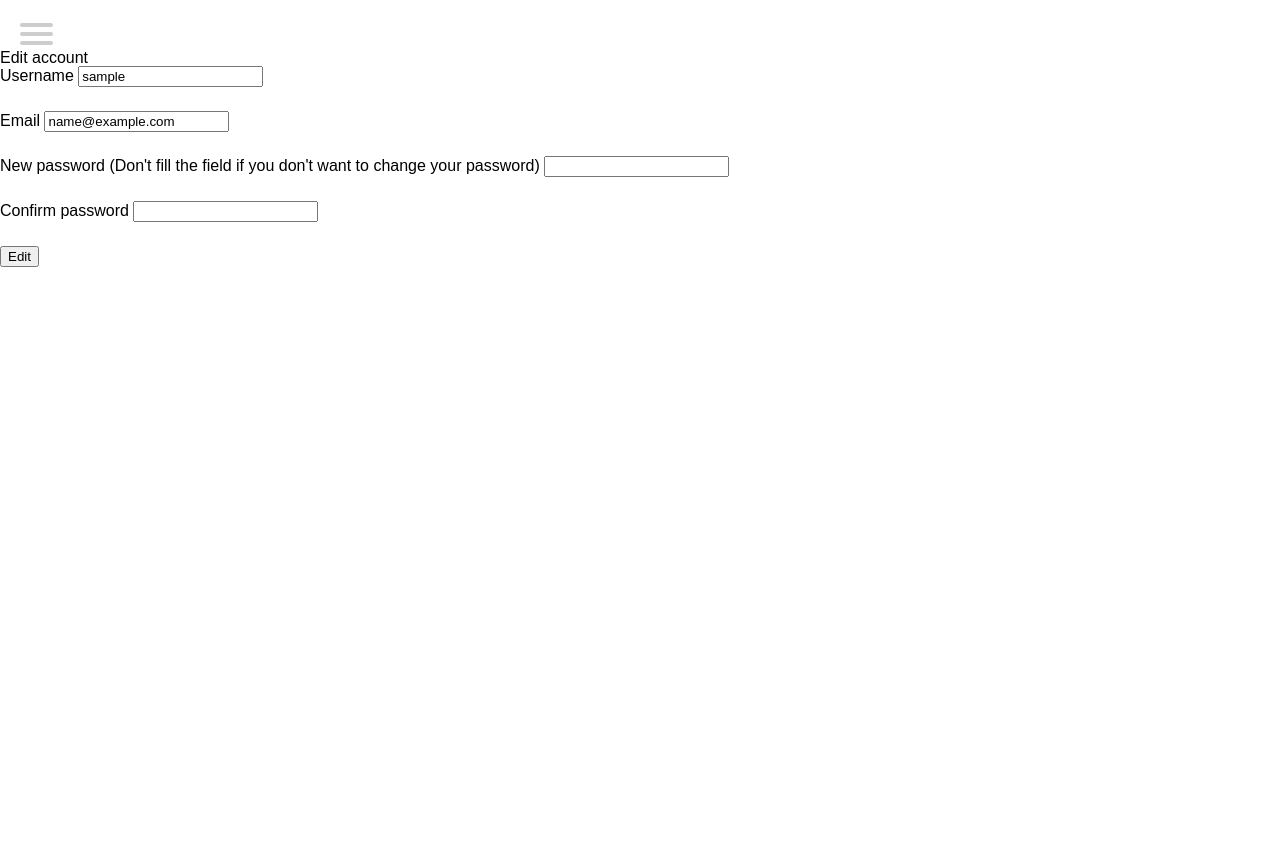
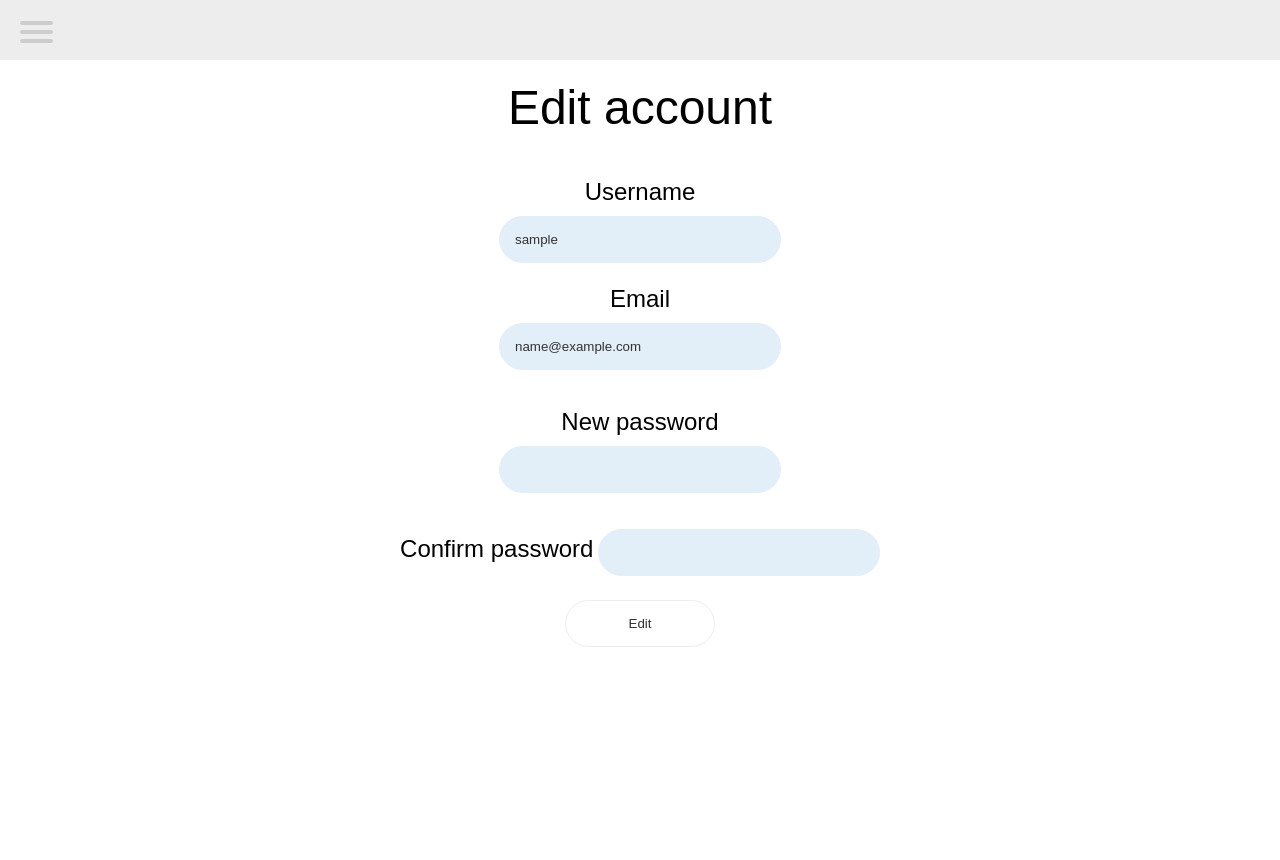
Before and after one commit to eFernP/Microteller, a Node server app: page /account/edit in a window 1280 px wide. Before the commit the page ends 267 px from the top, so only its background shows below. Run offline with Node 20, Linux system fonts and the light colour scheme; the visitor is signed in with stand-in values (Sample User, id 1); some libraries are stand-ins or nearby versions; some web fonts are replaced.

Commit message:
EditAccount

```diff
--- a/public/stylesheets/style.css
+++ b/public/stylesheets/style.css
@@ -64,6 +64,7 @@ nav {
 nav #menu-toggle {
   align-self: flex-end;
   margin-left: 20px;
+  padding-bottom: 12px;
 }
 
 #menu {
@@ -321,6 +322,7 @@ nav #menu-toggle {
       border-radius: 50px;
       color: #333;
       cursor: pointer;
+      margin-top: 1.5vh;
 }
 
 .button-login {
@@ -337,4 +339,26 @@ nav #menu-toggle {
   padding-bottom: 3vh;
 }
 
-/* signup */
+/* signup reutilizado de login*/
+
+/* layout */
+
+.nav {
+  background-color: #EDEDED;
+  height: 60px;
+}
+
+.h1-account-edit {
+  font-size: 6vh;
+  text-align: center;
+  padding-top: 3vh;
+}
+
+.text-size-label {
+  font-size: 3vh;
+}
+
+.div1-account-edit {
+  padding-top: 6vh;
+  text-align: center;
+}
--- a/views/account-edit.hbs
+++ b/views/account-edit.hbs
@@ -1,34 +1,37 @@
-<h1>Edit account</h1>
-
+<div class="global-div-login">
+  <h1 class="h1-account-edit">Edit account</h1>
+<div class="div1-account-edit">
   <form method="POST" action="/account/edit">
 
-  <div class="field" >
-    <label>Username</label>
-    <input type="text" name="username" value="{{user.username}}"/>
+    <div class="field">
+      <label class="text-size-label">Username</label><br>
+      <input class="input-size" type="text" name="username" value="{{user.username}}" />
     </div>
 
-  <div class="field" >
-    <label>Email</label>
-    <input type="text" name="email" value="{{user.email}}"/>
+    <div class="field">
+      <label class="text-size-label">Email</label><br>
+      <input class="input-size" type="text" name="email" value="{{user.email}}" />
     </div>
 
-  <div class="field" >
-    <label>New password (Don't fill the field if you don't want to change your password)</label>
-    <input type="password" name="password"/>
+    <div class="field"><br>
+      <label class="text-size-label">New password</label><br>
+      <input class="input-size" type="password" name="password" />
     </div>
 
-  <div class="field" >
-    <label>Confirm password</label>
-    <input type="password" name="confirmedPassword"/>
+    <div class="field">
+      <label class="text-size-label">Confirm password</label>
+      <input class="input-size" type="password" name="confirmedPassword" />
     </div>
 
     <div class="field submit">
-    <button type="submit">Edit</button>
+      <button class="button-login" type="submit">Edit</button>
     </div>
   </form>
-
+</div>
   {{#if data.messages.length}}
   <ul class="validation">
     {{#each data.messages}}<li>{{this}}</li>{{/each}}
   </ul>
   {{/if}}
+
+</div>
--- a/views/layout.hbs
+++ b/views/layout.hbs
@@ -11,7 +11,7 @@
 
 <body>
   {{#if currentUser}}
-  <nav role="navigation">
+  <nav class="nav" role="navigation">
     <div id="menu-toggle">
       <input type="checkbox" />
       <span></span>
```
Lines whose indentation alone changed are shown as unchanged.
